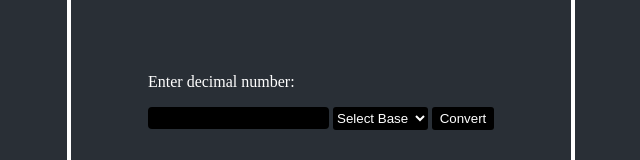
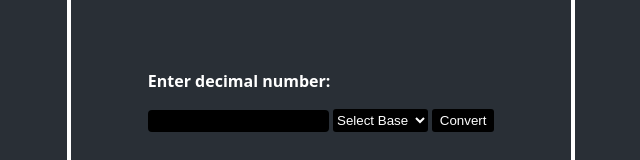
Before and after one commit to GoochMagooch/base_calculator, a plain HTML site: page index.html in a window 1280 px wide. Shown: the part 287-447 px from the top of the page, without its empty margins (319-959 px from the left). Drawn offline with Linux system fonts and the light colour scheme.

Commit message:
Style font

```diff
--- a/styles.css
+++ b/styles.css
@@ -3,6 +3,7 @@ body {
 	display: flex;
 	justify-content: center;
 	align-items: center;
+	font-family: system-ui, -apple-system, BlinkMacSystemFont, 'Segoe UI', Roboto, Oxygen, Ubuntu, Cantarell, 'Open Sans', 'Helvetica Neue', sans-serif;
 }
 
 #main-section {
@@ -14,6 +15,11 @@ body {
 	width: 500px;
 	height: 500px;
 	margin-top: 10%;
+}
+
+#enter-num {
+	font-size: 16px;
+	font-weight: bold;
 }
 
 input {
```
